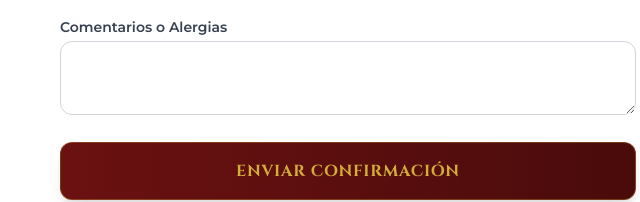
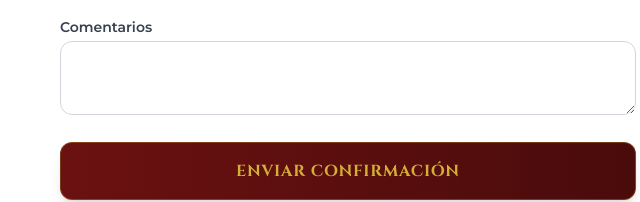
Before and after one commit to ibacolesfer-icor/invitacion-virgen, a plain HTML site: page index.html in a window 1280 px wide. Shown: the part 2843-3045 px from the top of the page, 292-932 px from the left. Drawn offline with nearby package versions, Linux system fonts and the light colour scheme; a web font is replaced by a local one.

Commit message:
Update index.html

```diff
--- a/index.html
+++ b/index.html
@@ -257,7 +257,7 @@
                 </div>
 
                 <div>
-                    <label class="block text-sm font-semibold text-gray-700 mb-1">Comentarios o Alergias</label>
+                    <label class="block text-sm font-semibold text-gray-700 mb-1">Comentarios</label>
                     <textarea id="comentarios" name="Comentarios" rows="2" class="w-full px-4 py-3 rounded-xl border border-gray-300 focus:ring-2 focus:ring-guadalupe-deepRed focus:outline-none transition"></textarea>
                 </div>
 
```
